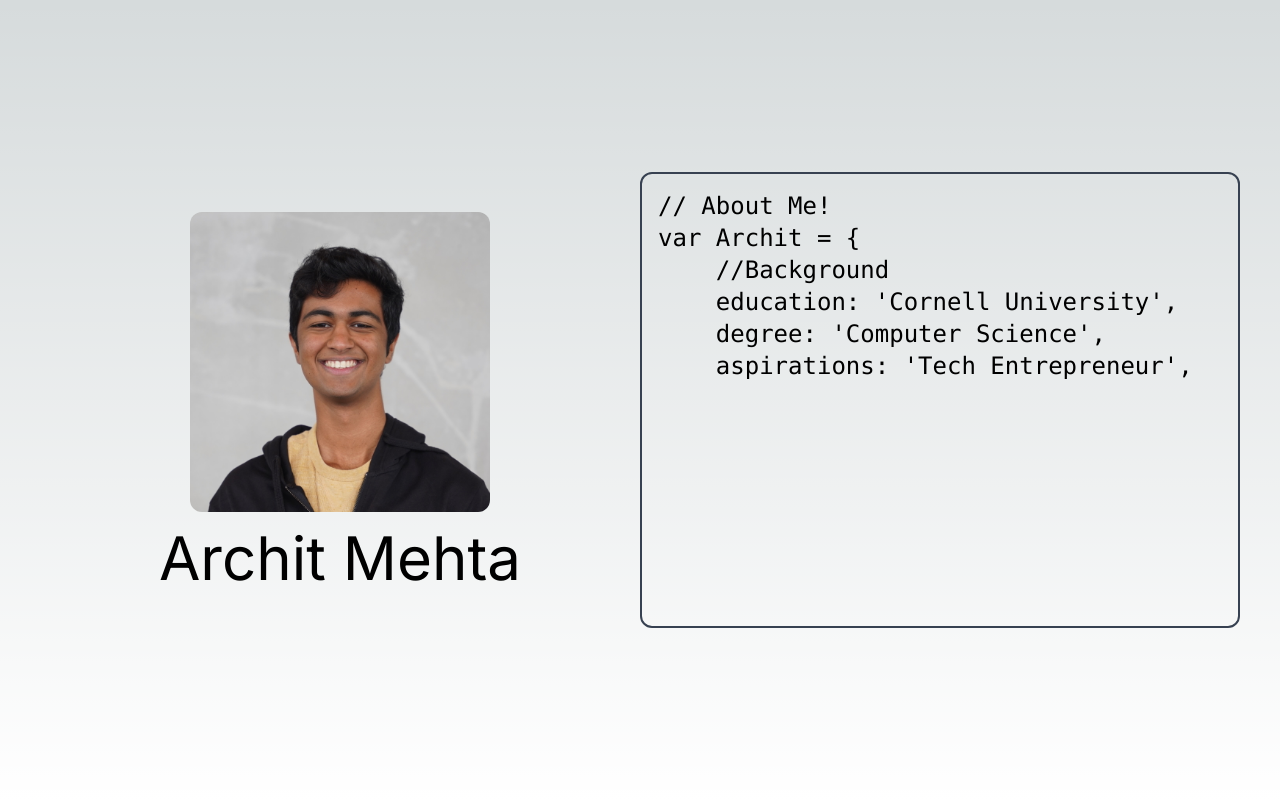
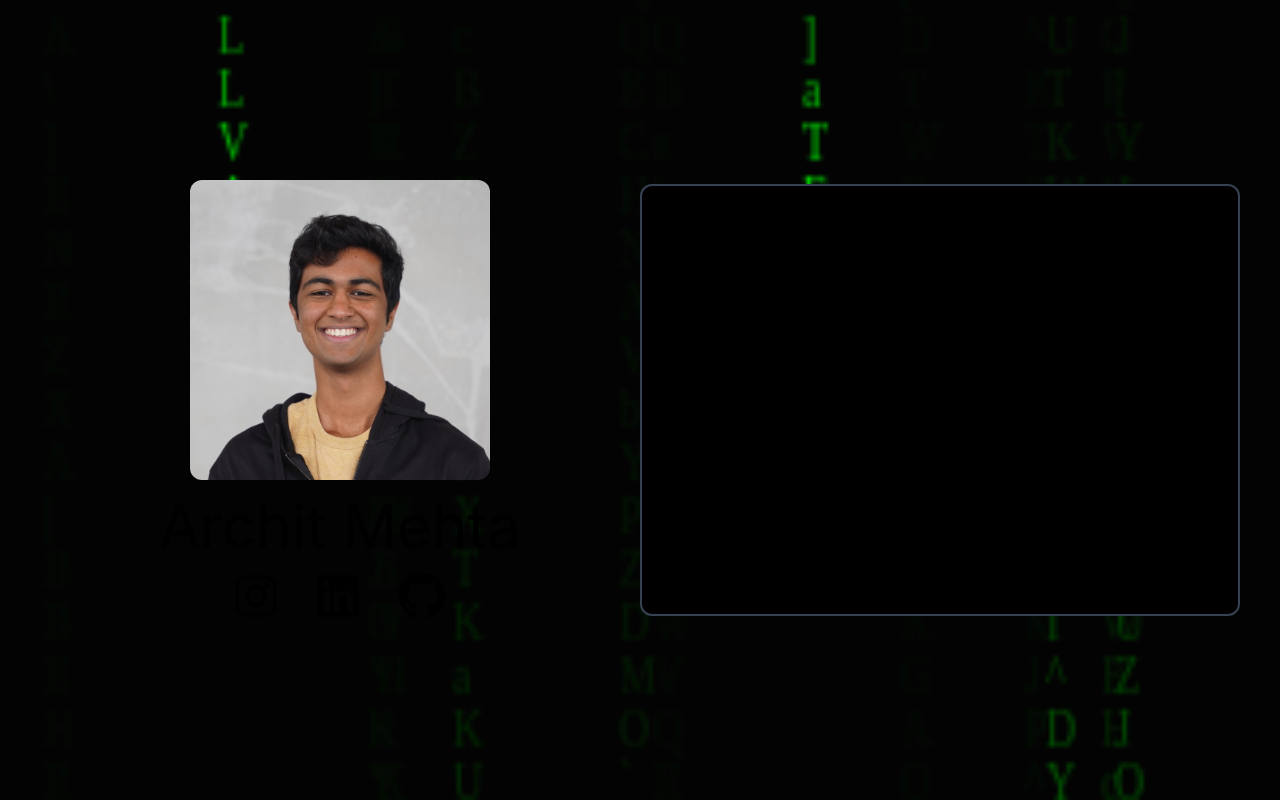
Before and after one commit to Archit404Error/PersonalWebsite, a Next.js app: page / in a window 1280 px wide. Built offline with nearby package versions, Linux system fonts and the light colour scheme.

Commit message:
Implement icons, landing effect, snap scroll

```diff
--- a/package.json
+++ b/package.json
@@ -9,6 +9,11 @@
     "lint": "next lint"
   },
   "dependencies": {
+    "@fortawesome/fontawesome-svg-core": "^6.4.2",
+    "@fortawesome/free-brands-svg-icons": "^6.4.2",
+    "@fortawesome/free-solid-svg-icons": "^6.4.2",
+    "@fortawesome/react-fontawesome": "^0.2.0",
+    "@react-spring/web": "^9.7.3",
     "next": "14.0.2",
     "react": "^18",
     "react-dom": "^18"
--- a/src/app/layout.tsx
+++ b/src/app/layout.tsx
@@ -1,22 +1,22 @@
-import type { Metadata } from 'next'
-import { Inter } from 'next/font/google'
-import './globals.css'
+import type { Metadata } from "next";
+import { Inter } from "next/font/google";
+import "./globals.css";
 
-const inter = Inter({ subsets: ['latin'] })
+const inter = Inter({ subsets: ["latin"] });
 
 export const metadata: Metadata = {
-  title: 'Create Next App',
-  description: 'Generated by create next app',
-}
+  title: "Archit Mehta",
+  description: "Archit Mehta, entrepreneur, engineer, visionary.",
+};
 
 export default function RootLayout({
   children,
 }: {
-  children: React.ReactNode
+  children: React.ReactNode;
 }) {
   return (
     <html lang="en">
       <body className={inter.className}>{children}</body>
     </html>
-  )
+  );
 }
--- a/src/app/page.tsx
+++ b/src/app/page.tsx
@@ -1,12 +1,26 @@
-import { CodePanel } from "@/components/CodePanel";
-import { IntroCard } from "@/components/IntroCard";
+import { Introduction } from "@/components/intro/Introduction";
+import { CodePanel } from "@/components/landing/CodePanel";
+import { IntroCard } from "@/components/landing/IntroCard";
+import { MatrixCanvas } from "@/components/landing/MatrixCanvas";
+import { config } from "@fortawesome/fontawesome-svg-core";
+import "@fortawesome/fontawesome-svg-core/styles.css";
+config.autoAddCss = false;
 
 export default function Home() {
   return (
-    <main className="flex items-center justify-center h-screen">
-      <div className={"grid grid-cols-2 w-full p-10"}>
-        <IntroCard />
-        <CodePanel />
+    <main className="flex flex-col items-center justify-center">
+      <MatrixCanvas />
+      <div className="snap-y snap-mandatory h-screen overflow-scroll z-10 w-full h-screen">
+        <div className="snap-center">
+          <div className={"grid grid-cols-2 w-full h-screen p-10 snap-center"}>
+            <IntroCard />
+            <CodePanel />
+          </div>
+        </div>
+
+        <div className="z-10 w-full h-screen snap-center">
+          <Introduction />
+        </div>
       </div>
     </main>
   );
--- a/src/components/IntroCard.tsx
+++ /dev/null
@@ -1,16 +0,0 @@
-import Image from "next/image";
-
-export const IntroCard = () => {
-  return (
-    <div className="flex flex-col items-center text-center justify-center p-10">
-      <Image
-        alt="Archit Mehta, programmer, entrepreneur, and student."
-        width="300"
-        height="300"
-        src={"/Archit_Headshot.jpg"}
-        className="rounded-xl mb-4"
-      />
-      <h1 className="sm:text-3xl md:text-6xl">Archit Mehta</h1>
-    </div>
-  );
-};
--- /dev/null
+++ b/src/components/intro/Introduction.tsx
@@ -0,0 +1,19 @@
+export const Introduction = () => {
+  return (
+    <div>
+      <h1>Hi, I'm Archit!</h1>
+      <p>
+        I'm an avid programmer and entrepreneur currently studing Computer
+        Science at Cornell univerity.
+      </p>
+      <p>
+        I love solving headaches and revolutionizing the communities around me
+        through the products I build.
+      </p>
+      <p>
+        I've built dozens of projects with tens of thousands of users, and I'm
+        always working to build more!
+      </p>
+    </div>
+  );
+};
--- a/src/components/CodePanel.tsx
+++ b/src/components/landing/CodePanel.tsx
@@ -20,7 +20,7 @@ const CodeBlock = ({ text, color, setDoneRendering }: CodeBlockProps) => {
   };
 
   useEffect(() => {
-    const intervalId = setInterval(renderNextChar, 40);
+    const intervalId = setInterval(renderNextChar, 50);
     setRenderIntervalId(intervalId);
 
     return () => clearInterval(intervalId);
@@ -34,7 +34,11 @@ const CodeBlock = ({ text, color, setDoneRendering }: CodeBlockProps) => {
   }, [renderedIdx]);
 
   return (
-    <p className={`font-mono text-${color}-500 whitespace-pre text-2xl`}>
+    <p
+      className={`font-mono text-${color}-500 whitespace-pre text-2xl ${
+        renderedIdx < text.length ? "after:content-['|']" : ""
+      }`}
+    >
       {text.substring(0, renderedIdx)}
     </p>
   );
@@ -76,7 +80,7 @@ const CodeRenderer = ({ codeBlocks }: CodeRendererProps) => {
 
 export const CodePanel = () => {
   return (
-    <div className="border-2 border-gray-700 p-4 rounded-xl">
+    <div className="border-2 border-gray-700 bg-black p-4 rounded-xl w-full min-h-[60%] m-auto">
       {<CodeRenderer codeBlocks={code} />}
     </div>
   );
--- /dev/null
+++ b/src/components/landing/IntroCard.tsx
@@ -0,0 +1,41 @@
+import {
+  faGithub,
+  faInstagram,
+  faLinkedin,
+} from "@fortawesome/free-brands-svg-icons";
+import { FontAwesomeIcon } from "@fortawesome/react-fontawesome";
+import Image from "next/image";
+
+export const IntroCard = () => {
+  return (
+    <div className="flex flex-col items-center text-center justify-center p-10">
+      <Image
+        alt="Archit Mehta, programmer, entrepreneur, and student."
+        width="300"
+        height="300"
+        src={"/Archit_Headshot.jpg"}
+        className="rounded-xl mb-4"
+      />
+      <h1 className="sm:text-3xl md:text-6xl mb-4">Archit Mehta</h1>
+      <div className="flex space-x-10">
+        <a target="_blank" href="https://www.instagram.com/archit_mehta/?hl=en">
+          <FontAwesomeIcon icon={faInstagram} size="3x" className="flex-1" />
+        </a>
+        <a
+          rel="noreferrer"
+          target="_blank"
+          href="https://www.linkedin.com/in/4architmehta/"
+        >
+          <FontAwesomeIcon icon={faLinkedin} size="3x" className="flex-1" />
+        </a>
+        <a
+          rel="noreferrer"
+          target="_blank"
+          href="https://www.github.com/Archit404Error"
+        >
+          <FontAwesomeIcon icon={faGithub} size="3x" className="flex-1" />
+        </a>
+      </div>
+    </div>
+  );
+};
--- /dev/null
+++ b/src/components/landing/MatrixCanvas.tsx
@@ -0,0 +1,52 @@
+"use client";
+
+import { useEffect, useRef } from "react";
+
+export const MatrixCanvas = () => {
+  const canvasRef = useRef<any>();
+  const dropArrs: number[][] = [[10, 0]];
+
+  const randInt = (min: number, max: number) => {
+    return Math.floor(Math.random() * (max - min)) + min;
+  };
+
+  const randomChar = () => {
+    return String.fromCharCode(randInt(65, 100));
+  };
+
+  const draw = (
+    ctx: CanvasRenderingContext2D,
+    canvWidth: number,
+    canvHeight: number
+  ) => {
+    ctx.fillStyle = "rgba(0, 0, 0, 0.1)";
+    ctx.fillRect(0, 0, canvWidth, canvHeight);
+
+    if (dropArrs.length < canvWidth / 10 && randInt(1, 5) == 1) {
+      const newCol = randInt(0, canvWidth);
+      dropArrs.push([newCol, 0]);
+    }
+
+    for (const dropArr of dropArrs) {
+      ctx.font = "10px san-serif";
+      ctx.fillStyle = "#00ff00";
+      ctx.fillText(randomChar(), dropArr[0], dropArr[1]);
+      dropArr[1] += 10;
+    }
+  };
+
+  useEffect(() => {
+    const canvas = canvasRef.current;
+    const context = canvas!.getContext("2d");
+    const intervalId = setInterval(
+      () => draw(context, canvas.width, canvas.height),
+      100
+    );
+
+    return () => clearInterval(intervalId);
+  }, []);
+
+  return (
+    <canvas className="absolute z-0 w-full h-screen top-0" ref={canvasRef} />
+  );
+};
```
Also changed, not shown: 1 other file (tests, documents, lock files or other folders).
